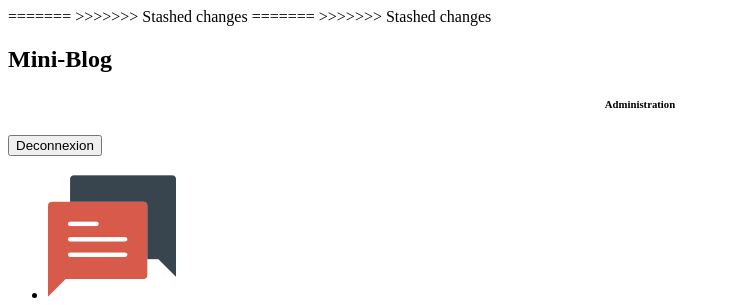
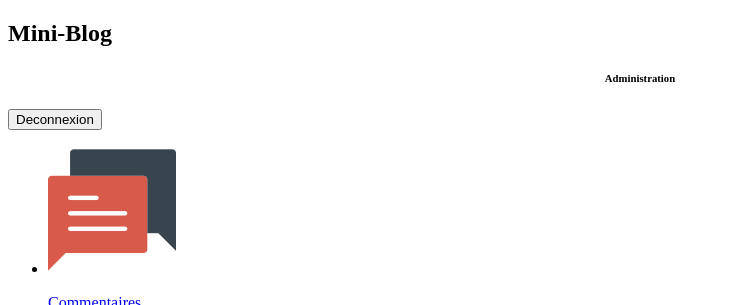
Before and after one commit to guillaumepn/Mini-Blog, a PHP site: page /admin/index.php in a window 1280 px wide. Shown: the top 305 px of the page, without its empty margins (0-730 px from the left). Run offline with PHP 8.4, Linux system fonts and the light colour scheme; data that the repository does not hold is empty; some libraries are stand-ins or nearby versions.

```diff
--- a/header.php
+++ b/header.php
@@ -42,9 +42,5 @@ tinymce.init({
         ]
 });</script>
 
-=======
->>>>>>> Stashed changes
-=======
->>>>>>> Stashed changes
 </head>
 <body>
```
